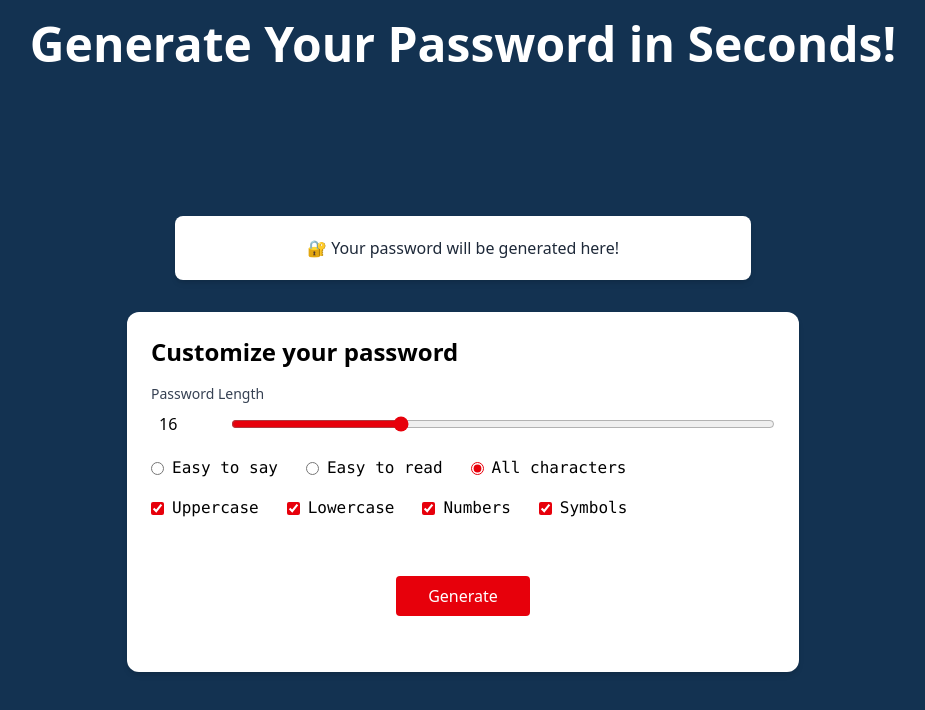
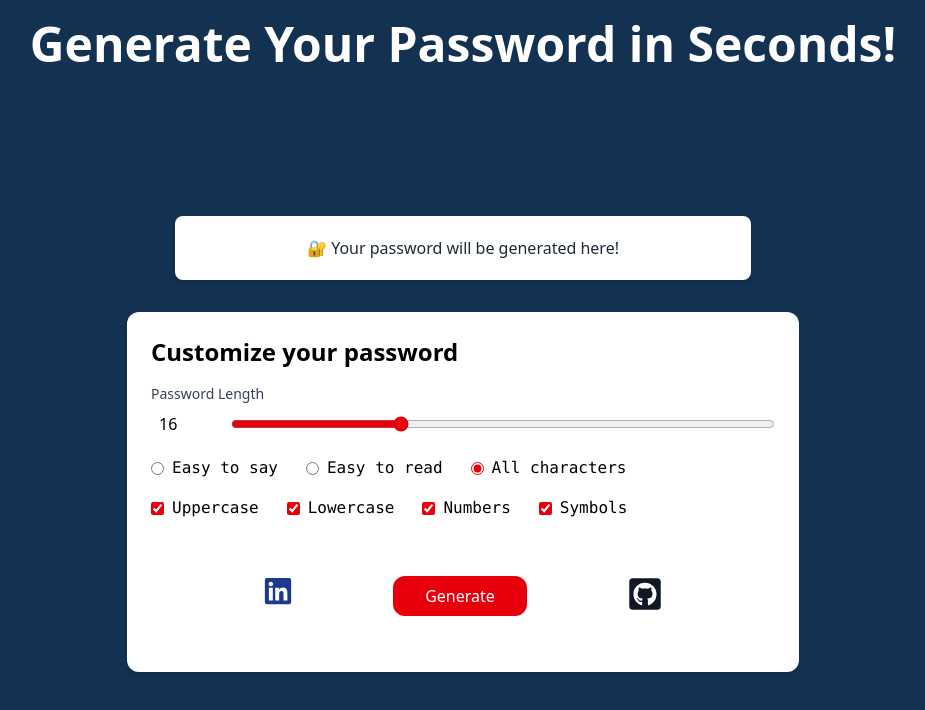
Before and after one commit to ad1tyaydv/Password-Generator, a React (Vite) app: page / in a window 1280 px wide. Shown: the top 710 px of the page, without its empty margins (177-1102 px from the left). Built offline with nearby package versions, Linux system fonts and the light colour scheme.

Commit message:
new features added

```diff
--- a/src/components/customize.jsx
+++ b/src/components/customize.jsx
@@ -1,4 +1,5 @@
-
+import { FaGithubSquare } from "react-icons/fa";
+import { FaLinkedin } from "react-icons/fa";
 
 function Customize({
     onGenerate,
@@ -123,12 +124,34 @@ function Customize({
             </div>
 
                 <div className="p-8 flex justify-center">
+                    <div className="text-3xl px-25">
+                        <a
+                            href="https://www.linkedin.com/in/aditya-yadav-612695323/"
+                            target="_blank"
+                            rel="noopener noreferrer"
+                            className="text-blue-900"
+                        >
+                            <FaLinkedin />
+                        </a>
+                    </div>
+
                     <button
                         onClick={onGenerate}
-                        className="bg-red-600 text-white px-8 py-2 rounded hover:bg-red-700 transition-all duration-100"
+                        className="bg-red-600 text-white px-8 py-2 rounded-xl hover:bg-red-700 transition-all duration-100"
                     >
                         Generate
                     </button>
+
+                    <div className="text-4xl px-25">
+                        <a
+                            href="https://github.com/ad1tyaydv"
+                            target="_blank"
+                            rel="noopener noreferer"
+                            className="text-gray-900"
+                        >
+                            <FaGithubSquare />
+                        </a>
+                    </div>
                 </div>
 
             </div>
--- a/src/components/passwordgenerator.jsx
+++ b/src/components/passwordgenerator.jsx
@@ -3,7 +3,6 @@ import { useState } from "react";
 import { FaCopy } from "react-icons/fa";
 
 function PasswordGenerate() {
-    // States to manage password, settings and clipboard copy status
     const [generatedPassword, setGeneratedPassword] = useState("");
     const [copied, setCopied] = useState(false);
     const [length, setLength] = useState(16);
@@ -13,7 +12,6 @@ function PasswordGenerate() {
     const [includeSymbols, setIncludeSymbols] = useState(true);
     const [complexity, setComplexity] = useState("all");
 
-    // Function to generate password based on selected options
     function generatedpassword() {
         let options = "ABCDEFGHIJKLMNOPQRSTUVWXYZabcdefghijklmnopqrstuvwxyz1234567890!@#$%^&*(){}_[]";
 
@@ -22,7 +20,7 @@ function PasswordGenerate() {
         } else if (complexity === "read") {
             options = "ABCDEFGHJKLMNPQRSTUVWXYZabcdefghijkmnpqrstuvwxyz23456789";
         } else {
-            options = ""; // Reset if 'all' is selected
+            options = "";
             if (includeUppercase) options += "ABCDEFGHIJKLMNOPQRSTUVWXYZ";
             if (includeLowercase) options += "abcdefghijklmnopqrstuvwxyz";
             if (includeNumbers) options += "0123456789";
@@ -34,7 +32,6 @@ function PasswordGenerate() {
             return;
         }
 
-        // Build random password using selected options
         let token = "";
         for (let i = 0; i < length; i++) {
             token += options[Math.floor(Math.random() * options.length)];
@@ -43,11 +40,10 @@ function PasswordGenerate() {
         setGeneratedPassword(token);
     }
 
-    // Copy password to clipboard
     function CopyButton() {
         navigator.clipboard.writeText(generatedPassword);
         setCopied(true);
-        setTimeout(() => setCopied(false), 1000); // Reset copy status after 1s
+        setTimeout(() => setCopied(false), 1000);
     }
 
     return (
@@ -74,7 +70,6 @@ function PasswordGenerate() {
                     )}
                 </div>
 
-                {/* Settings/Customize Panel */}
                 <Customize
                     onGenerate={generatedpassword}
                     length={length}
```
